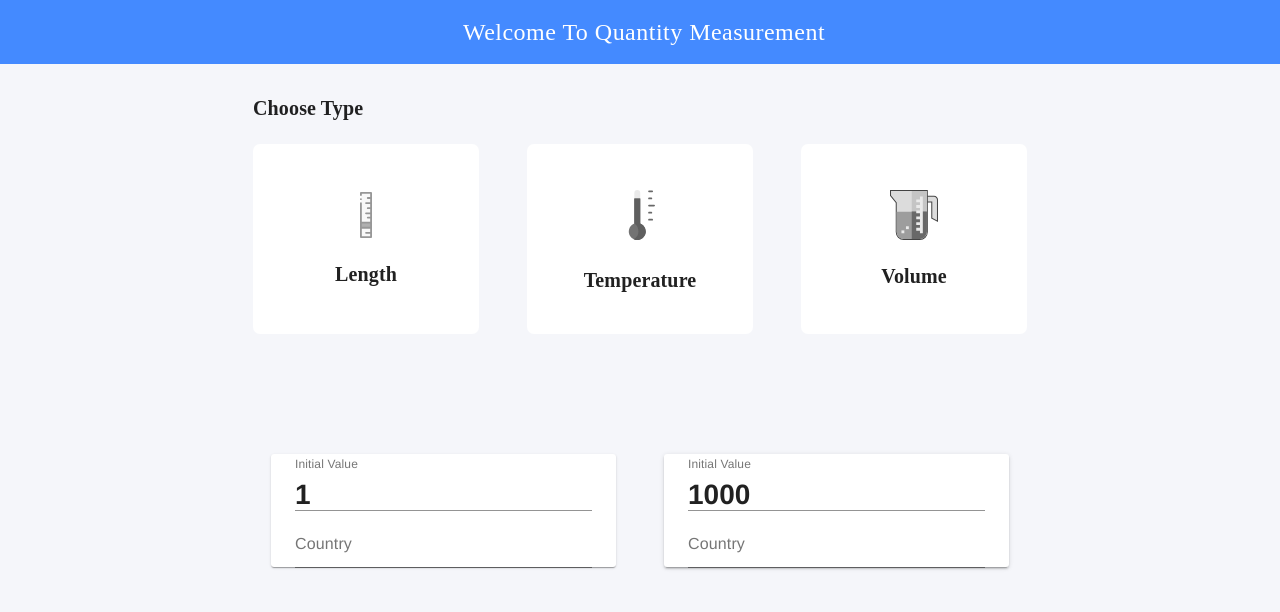
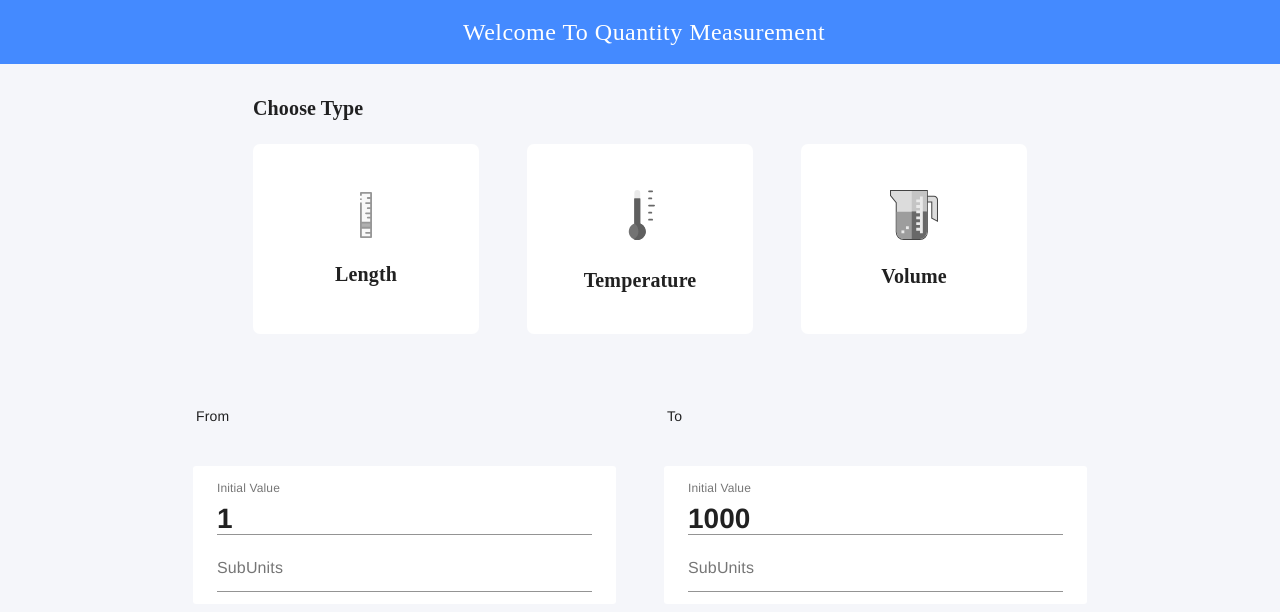
Before and after one commit to vishal-patil01/Quantity_Measurement-Frontend-Vue, a Vue app: page / in a window 1280 px wide. Shown: the top 612 px of the page. Built offline with nearby package versions, Linux system fonts and the light colour scheme.

Commit message:
Add : SCSS For Styling.

```diff
--- a/package.json
+++ b/package.json
@@ -20,6 +20,9 @@
     "babel-eslint": "^10.1.0",
     "eslint": "^6.7.2",
     "eslint-plugin-vue": "^6.2.2",
+    "node-sass": "^4.14.1",
+    "sass-loader": "^10.0.2",
+    "style-resources-loader": "^1.3.3",
     "vue-template-compiler": "^2.6.11"
   },
   "eslintConfig": {
--- a/public/index.html
+++ b/public/index.html
@@ -11,7 +11,6 @@
     body {
       margin: 0;
       background: #F5F6FA 0% 0% no-repeat padding-box;
-      opacity: 1;
     }
   </style>
 </head>
--- a/src/App.vue
+++ b/src/App.vue
@@ -15,6 +15,5 @@ export default {
   -webkit-font-smoothing: antialiased;
   -moz-osx-font-smoothing: grayscale;
   text-align: center;
-  width: -webkit-fill-available;
 }
 </style>
--- a/src/components/ChooseType.vue
+++ b/src/components/ChooseType.vue
@@ -51,7 +51,7 @@ export default {
       if (this.prevSelection.length != 0) {
         document
           .getElementById(this.prevSelection)
-          .setAttribute("style", "filter:grayscale()");
+          .setAttribute("style", "");
       }
       cssproperty.filter = "none";
       cssproperty.border = "1px solid " + primaryColor;
@@ -126,7 +126,17 @@ p {
   font: normal normal bold 20px/24px Montserrat;
   text-transform: capitalize;
 }
-
+@media (max-width: 1053px)
+{
+.units-container {
+  padding: 16px;
+  display: flex;
+  flex-wrap: wrap;
+  flex-direction: column;
+  justify-content: center;
+  align-items: center;
+}
+}
 .md-content > p {
   margin-top: 24px;
 }
--- a/src/components/Conversion.vue
+++ b/src/components/Conversion.vue
@@ -1,24 +1,32 @@
 <template>
   <div class="conversion-container">
+    <div class="column">
       <div class="input-container">
-      <md-content class="md-elevation-1">
+        <div class="column">
+          <div class="md-layout-item md-medium-size-33 md-small-size-50">From</div>
+          <md-content>
             <md-field>
               <label>Initial Value</label>
               <md-input v-model="initial1"></md-input>
             </md-field>
             <md-autocomplete v-model="selectedFirstUnit" :md-options="subUnits">
-          <label>Country</label>
+              <label>SubUnits</label>
             </md-autocomplete>
           </md-content>
-      <md-content class="md-elevation-2">
+        </div>
+        <div class="column">
+          <div class="md-layout-item md-medium-size-33 md-small-size-50">To</div>
+          <md-content>
             <md-field>
               <label>Initial Value</label>
               <md-input v-model="initial2"></md-input>
             </md-field>
             <md-autocomplete v-model="selectedSecondUnit" :md-options="subUnits">
-          <label>Country</label>
+              <label>SubUnits</label>
             </md-autocomplete>
           </md-content>
+        </div>
+      </div>
     </div>
   </div>
 </template>
@@ -40,14 +48,30 @@ export default {
 </script>
 
 <!-- Add "scoped" attribute to limit CSS to this component only -->
-<style scoped>
+<style lang="scss" scoped>
+@import "~vue-material/src/components/MdAnimation/variables.scss";
+@import "~vue-material/src/theme/engine";
+
+.md-layout-item {
+  margin: 0 27px !important;
+  transition: 0.3s $md-transition-stand-timing;
+  text-align: left;
+  font: normal normal medium 18px/22px Montserrat;
+  &:after {
+    display: block;
+  }
+}
+.column {
+  display: flex;
+  flex-direction: column;
+  max-width: -webkit-fill-available;
+}
 .conversion-container {
   padding: 16px;
   display: flex;
   flex-wrap: wrap;
   flex-direction: row;
   justify-content: center;
-  margin-top: 24px;
 }
 .input-container {
   display: flex;
@@ -55,15 +79,16 @@ export default {
   flex-direction: row;
 }
 .md-content {
-  width: 345px;
-  height: 113px;
-  margin: 24px;
+  width: fit-content;
+  height: 170px;
+  margin: 8px 24px;
   display: flex;
   align-items: center;
   justify-content: center;
   flex-direction: column;
   border-radius: 3px;
   padding: 12px 24px;
+  max-width: -webkit-fill-available;
 }
 .md-field {
   margin: 0;
@@ -73,5 +98,6 @@ export default {
 .md-input {
   font-size: 28px !important;
   font-weight: bold;
+  max-width: -webkit-fill-available;
 }
 </style>
```
Also changed, not shown: 1 other file (tests, documents, lock files or other folders). Lines whose indentation alone changed are shown as unchanged.
